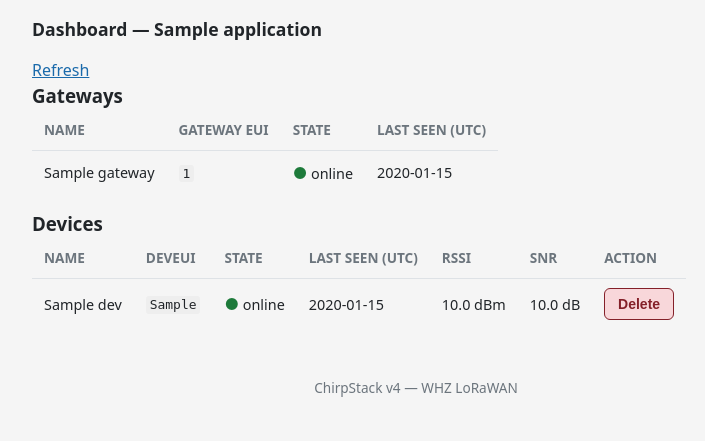
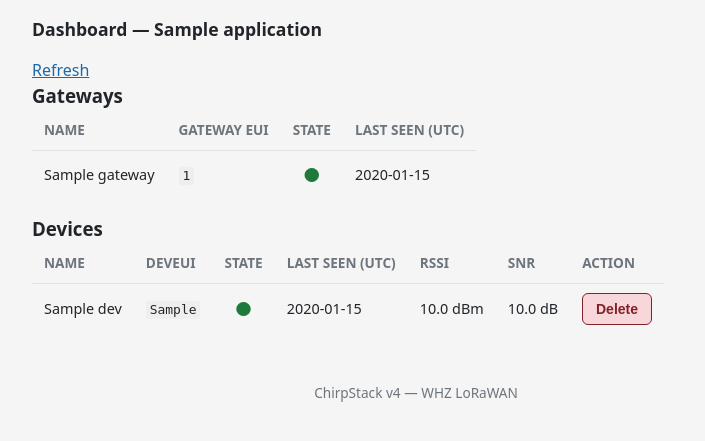
Before and after one commit to theautomatist/whz-lora, a Python web app: template provisioning/templates/dashboard.html in a window 1280 px wide. Shown: the part 102-543 px from the top of the page, without its empty margins (224-929 px from the left). Run offline with Jinja, Linux system fonts and the light colour scheme; the template is opened without the code that fills it: most values are stand-ins (such as "Sample title", 1, 10 or a date in 2020).

Commit message:
feat(provisioning): compact dashboard state to colored icon + tooltip
Replace the textual State column (dot + word) with a colored icon only (filled for online/joined/offline, hollow for provisioned/never-seen) and a native title tooltip giving the full state on hover. Narrows the table to reduce horizontal scrolling. Applies to both the gateway and device tables. refs #6

Co-Authored-By: Claude Opus 4.8 (1M context) <noreply@anthropic.com>

```diff
--- a/provisioning/static/style.css
+++ b/provisioning/static/style.css
@@ -243,7 +243,11 @@ tr.row-created td {
 
 /* State dots */
 .state-dot {
-  font-size: 1rem;
+  font-size: 1.2rem;
+  cursor: help;
+}
+.state-cell {
+  text-align: center;
 }
 
 .state-online     { color: #1d7a3a; }
--- a/provisioning/templates/dashboard.html
+++ b/provisioning/templates/dashboard.html
@@ -26,13 +26,13 @@
         <tr>
           <td>{{ gw.name }}</td>
           <td><code>{{ gw.gateway_id }}</code></td>
-          <td>
+          <td class="state-cell">
             {% if gw.state == "online" %}
-              <span class="state-dot state-online" title="online">&#9679;</span> online
+              <span class="state-dot state-online" title="Online &mdash; gateway reachable, sending stats">&#9679;</span>
             {% elif gw.state == "offline" %}
-              <span class="state-dot state-offline" title="offline">&#9679;</span> offline
+              <span class="state-dot state-offline" title="Offline &mdash; no recent stats (check the gateway's stats interval)">&#9679;</span>
             {% else %}
-              <span class="state-dot state-provisioned" title="never seen">&#9679;</span> never seen
+              <span class="state-dot state-provisioned" title="Never seen &mdash; no stats received yet">&#9675;</span>
             {% endif %}
           </td>
           <td>{% if gw.last_seen %}{{ gw.last_seen.strftime("%Y-%m-%d %H:%M:%S") }}{% else %}&mdash;{% endif %}</td>
@@ -58,13 +58,13 @@
         <tr>
           <td>{{ dev.name }}</td>
           <td><code>{{ dev.dev_eui }}</code></td>
-          <td>
+          <td class="state-cell">
             {% if dev.state == "online" %}
-              <span class="state-dot state-online" title="online">&#9679;</span> online
+              <span class="state-dot state-online" title="Online &mdash; first uplink received">&#9679;</span>
             {% elif dev.state == "joined" %}
-              <span class="state-dot state-joined" title="joined">&#9679;</span> joined
+              <span class="state-dot state-joined" title="Joined &mdash; OTAA join accepted, awaiting first data uplink">&#9679;</span>
             {% else %}
-              <span class="state-dot state-provisioned" title="provisioned">&#9679;</span> provisioned
+              <span class="state-dot state-provisioned" title="Provisioned &mdash; keys set, not heard from yet">&#9675;</span>
             {% endif %}
           </td>
           <td>{% if dev.last_seen %}{{ dev.last_seen.strftime("%Y-%m-%d %H:%M:%S") }}{% else %}&mdash;{% endif %}</td>
```
